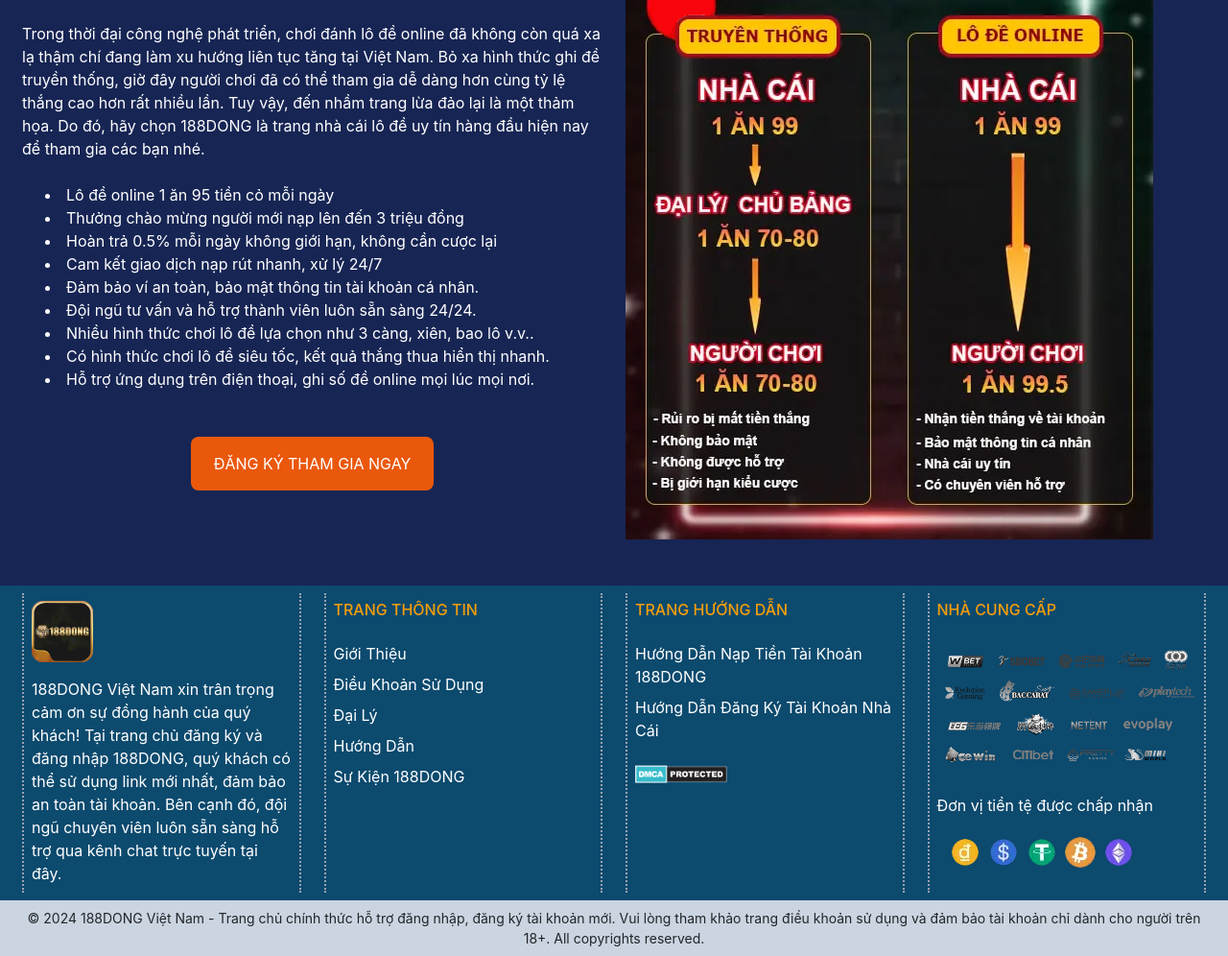
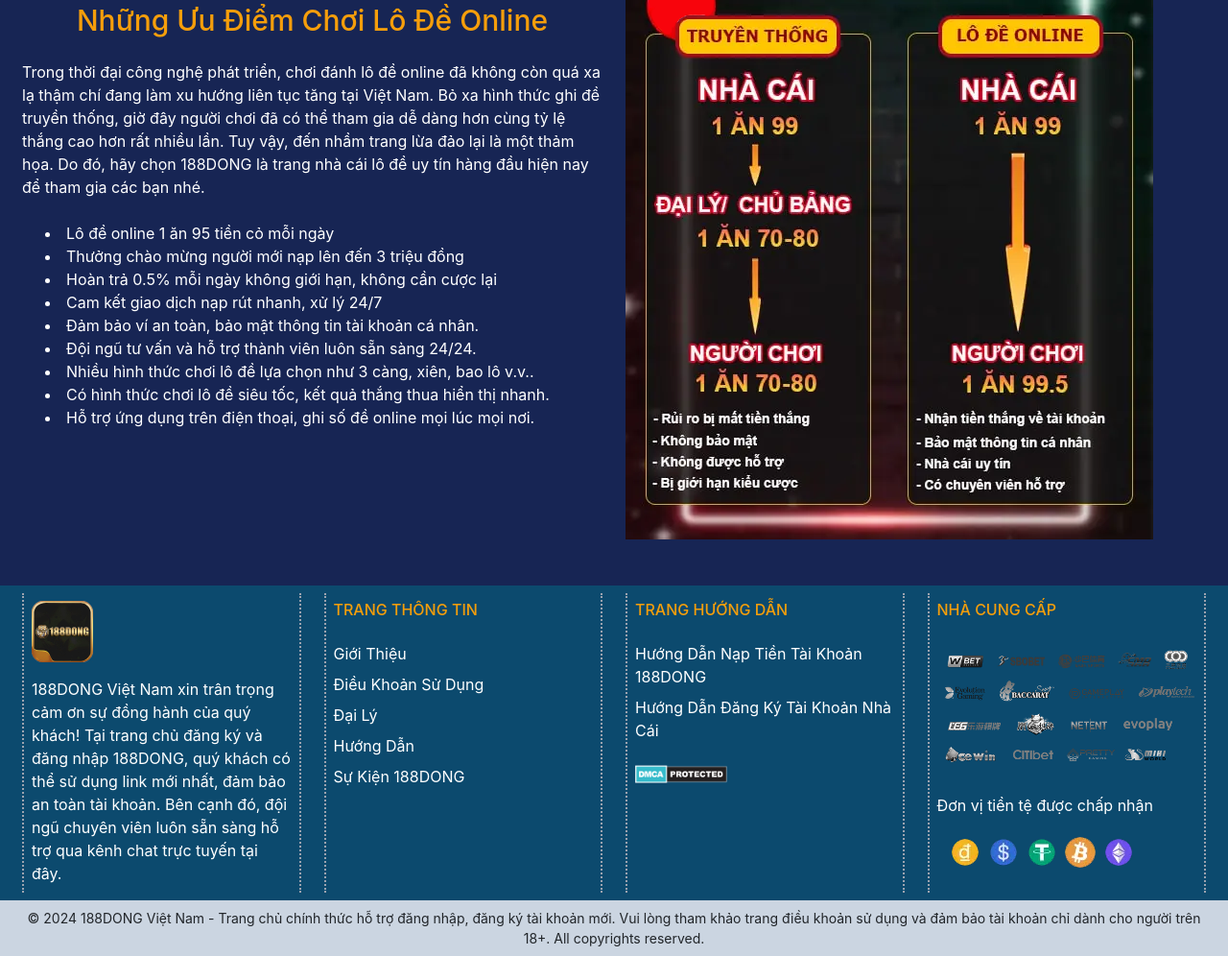
Before and after one commit to Hay88Git/188dong-fun, a plain HTML site: page LÔ-ĐỀ-ONLINE.html in a window 1280 px wide. Shown: the part 802-1798 px from the top of the page at 96% size. Drawn offline with nearby package versions, Linux system fonts and the light colour scheme.

Commit message:
update commit

```diff
--- a/LÔ-ĐỀ-ONLINE.html
+++ b/LÔ-ĐỀ-ONLINE.html
@@ -237,11 +237,6 @@
                                 Hỗ trợ ứng dụng trên điện thoại, ghi số đề online mọi lúc mọi nơi.
                             </li>
                         </div>
-                        <div class="justify-center flex mt-4">
-                            <a href="./views/mo-tai-khoan.html" class="bg-orange-600 py-3 px-4 rounded-lg">
-                                ĐĂNG KÝ THAM GIA NGAY
-                            </a>
-                        </div>
 
 
                     </div>
```
